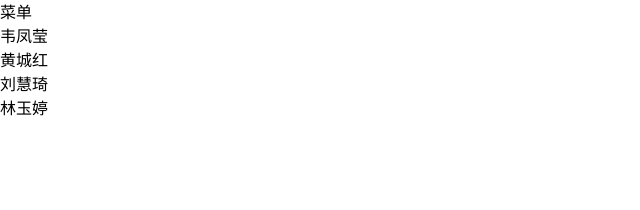
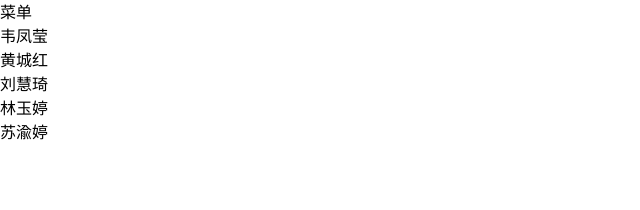
Before and after one commit to Renee123321/the-4-group, a React app: page / in a window 1280 px wide. Before the commit this address had no page. Shown: the top 210 px of the page, without its empty margins (0-640 px from the left). Built offline with nearby package versions, Linux system fonts and the light colour scheme; the HTML template or start-up script is replaced by a standard one.

Commit message:
苏渝婷添加代码

```diff
--- a/src/App.tsx
+++ b/src/App.tsx
@@ -5,6 +5,7 @@ import Hhhha from './Wfy/Hhhha';
 import Hhhh from './Hch/Hhhh';
 import Hhh from './Lhq/Hhh';
 import Hh from './Lyt/Hh';
+import Sss from './Syt/Sss';
 
 const App = () => {
   const menuItems = [
@@ -12,6 +13,7 @@ const App = () => {
     { label: '黄城红', link: '/Hhhh' },
     { label: '刘慧琦', link: '/Hhh' },
     { label: '林玉婷', link: '/Hh' },
+    { label: '苏渝婷', link: '/Sss' },
   ];
   return (
     <Router>
@@ -22,6 +24,7 @@ const App = () => {
           <Route path="/Hhhh" element={<Hhhh />} />
           <Route path="/Hhh" element={<Hhh />} />
           <Route path="/Hh" element={<Hh />} />
+          <Route path="/Sss" element={<Sss/>} />
         </Routes>
       </div>
     </Router>
```
